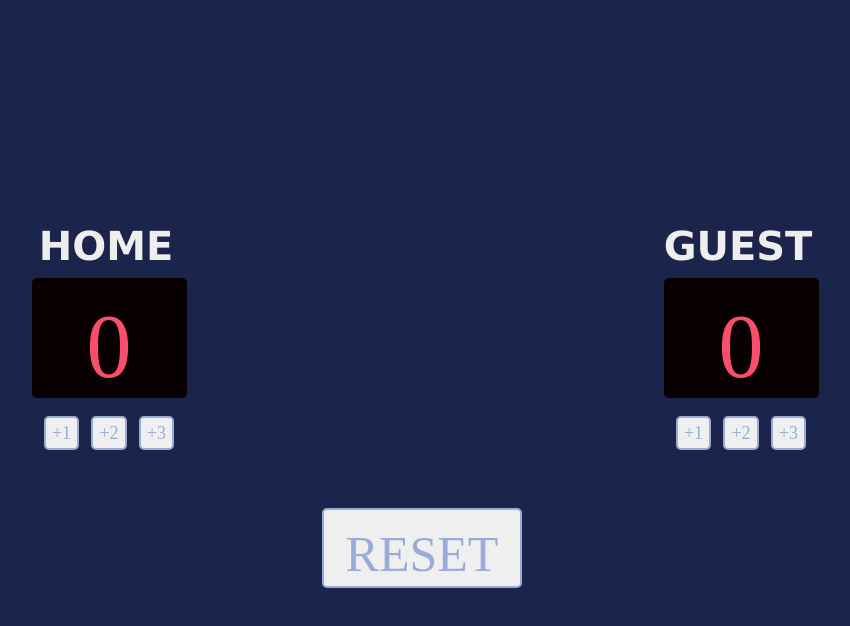
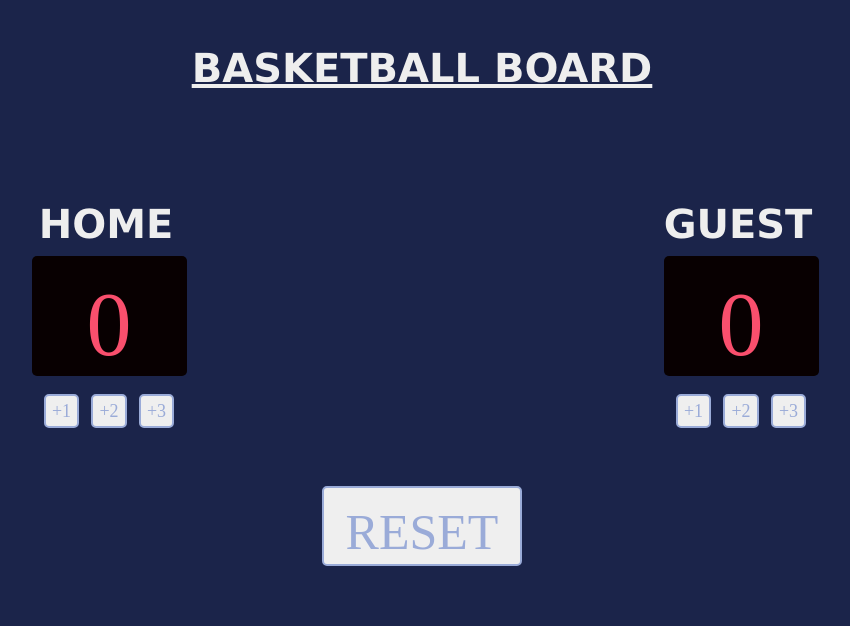
Before and after one commit to araujo-p4/basketball_score, a plain HTML site: page index.html in a window 1280 px wide. Shown: the whole page, without its empty margins (218-1068 px from the left). Drawn offline with Linux system fonts and the light colour scheme; a web font is replaced by a local one.

Commit message:
This is a score board to a game. It was made using HTML, CSS and JS.

```diff
--- a/index.css
+++ b/index.css
@@ -7,6 +7,23 @@ body {
     justify-content: space-around;
     align-items: center;
     height: 450px
+}
+
+#title-board{
+    display: flex;
+    flex-direction: column;
+    align-items: center;
+    font-family: 'Verdana';
+    font-style: normal;
+    text-decoration: underline;
+    margin-top: 50px;
+    margin-bottom: -100px;
+    font-weight: 700;
+    font-size: 40px;
+    line-height: 36px;
+
+    /* identical to box height, or 90% */
+    color: #EEEEEE;
 }
 
 #title-guest{
--- a/index.html
+++ b/index.html
@@ -4,6 +4,7 @@
         <link href="https://fonts.cdnfonts.com/css/cursed-timer-ulil" rel="stylesheet">
     </head>
     <body>
+        <h1 id="title-board">BASKETBALL BOARD</h1>
         <div class="container">
             <div>
                 <h3 id="title-home">HOME</h3>
@@ -22,14 +23,14 @@
                     <h4 id="score-guest">0</h4>
                     <div class="btns">
                         <button id="btn" onclick="gadd1()">+1</button>
-                        <button id="btn" onclick="gadd2()"">+2</button>
-                        <button id="btn" onclick="gadd3()"">+3</button>
+                        <button id="btn" onclick="gadd2()">+2</button>
+                        <button id="btn" onclick="gadd3()">+3</button>
                     </div>
                 </div>
             </div>
         </div>
         <div class="res">
-            <button id="reset" onclick="reset()"">RESET</button>
+            <button id="reset" onclick="reset()"np>RESET</button>
         </div>
         <script src="index.js"></script>
     </body>
```
